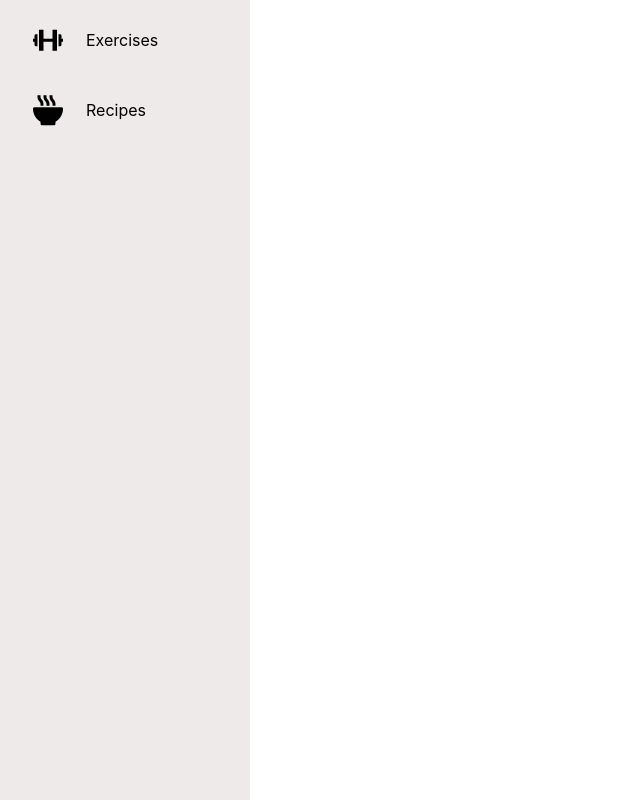
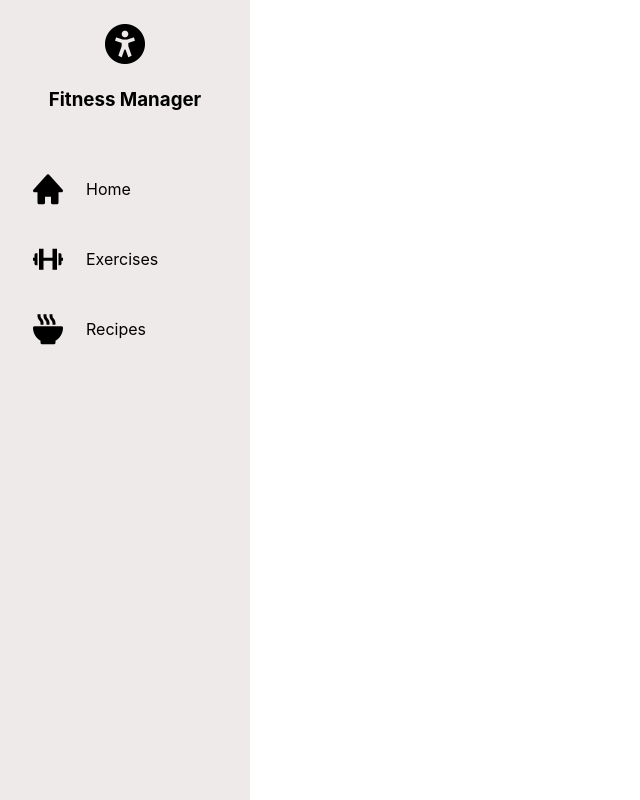
Before and after one commit to jpiaomartins/FitnessManager, a React (Create React App) app: page / in a window 1280 px wide. Shown: the whole page, without its empty margins (0-640 px from the left). Built offline with nearby package versions, Linux system fonts and the light colour scheme.

Commit message:
Side Menu Items

```diff
--- a/src/components/ButtonMenu/ButtonMenu.css
+++ b/src/components/ButtonMenu/ButtonMenu.css
@@ -9,11 +9,6 @@
     transition: background-color 0.2s ease-in;
 }
 
-.centered {
-    display: flex;
-    align-items: center;
-}
-
 .active {
     background-color: var(--background_color);
 }
--- a/src/components/ButtonMenu/ButtonMenu.js
+++ b/src/components/ButtonMenu/ButtonMenu.js
@@ -10,8 +10,8 @@ const ButtonMenu = ({classText, text}) => {
 
     return (
         <div className={isActive?'button-menu active':'button-menu'} onClick={onButtonClick}>
-            <i className={classText + ' centered'}></i>
-            <p className="centered">{text}</p>
+            <i className={classText + ' vertical-centered'}></i>
+            <p className="vertical-centered">{text}</p>
         </div>
     )
 };
--- a/src/components/SideMenu/SideMenu.css
+++ b/src/components/SideMenu/SideMenu.css
@@ -4,3 +4,7 @@
     height: 100%;
     position: fixed;
 }
+
+.top-info{
+    padding: 20px 0 20px 0;
+}
--- a/src/components/SideMenu/SideMenu.js
+++ b/src/components/SideMenu/SideMenu.js
@@ -5,8 +5,15 @@ import ButtonMenu from "../ButtonMenu/ButtonMenu";
 const SideMenu = () => {
     return (
         <div className='side-menu'>
-            <ButtonMenu classText={'bx bx-dumbbell bx-md'} text={'Exercises'}/>
-            <ButtonMenu classText={'bx bxs-bowl-hot bx-md'} text={'Recipes'}/>
+            <div className="top-info">
+                <i class='bx bxs-universal-access bx-lg'></i>
+                <h3>Fitness Manager</h3>
+            </div>
+            <div className="menu">
+                <ButtonMenu classText={'bx bxs-home bx-md'} text={'Home'}/>
+                <ButtonMenu classText={'bx bx-dumbbell bx-md'} text={'Exercises'}/>
+                <ButtonMenu classText={'bx bxs-bowl-hot bx-md'} text={'Recipes'}/>
+            </div>
         </div>
     )
 };
--- a/src/index.css
+++ b/src/index.css
@@ -20,3 +20,8 @@ code {
   font-family: source-code-pro, Menlo, Monaco, Consolas, 'Courier New',
     monospace;
 }
+
+.vertical-centered {
+  display: flex;
+  align-items: center;
+}
```
